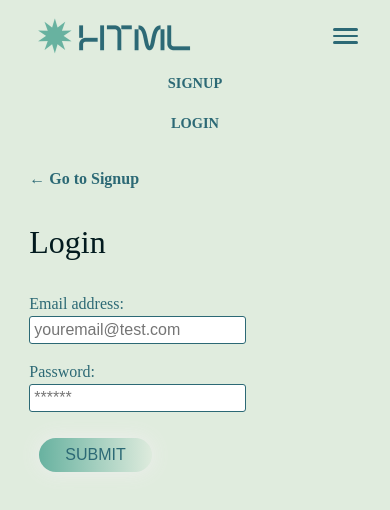
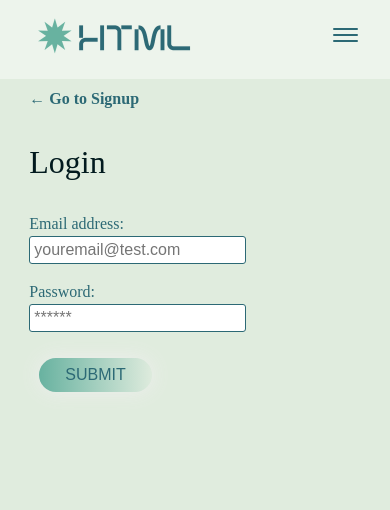
Before and after one commit to Lightfooted/High-Tech-Match-Love, a React (Create React App) app in the folder client/: page /login in a window 390 px wide. Shown: the top 510 px of the page. Built offline with nearby package versions, Linux system fonts and the light colour scheme; a web font is replaced by a local one.

Commit message:
navbar is fully responsive

```diff
--- a/client/src/components/Navbar/index.js
+++ b/client/src/components/Navbar/index.js
@@ -7,12 +7,13 @@ import styled from 'styled-components';
 
 
 const Navbar = () => {
+    const [isOpen, setIsOpen] = useState(false);
 
 
     function showNavigation() {
         if (Auth.loggedIn()) {
             return (
-                <Menu>
+                <Menu isOpen={isOpen}>
                     <Link className="my-1" to="/profile">
                         <MenuLink>Profile</MenuLink>
                     </Link>
@@ -32,7 +33,7 @@ const Navbar = () => {
             );
         } else {
             return (
-                <Menu>
+                <Menu isOpen={isOpen}>
                     <Link className="my-1" to="/signup">
                         <MenuLink>Signup</MenuLink>
                     </Link>
@@ -51,7 +52,7 @@ const Navbar = () => {
                     <img src={Logo} height="40" width="180" alt="text here" />
                 </span>
             </Link>
-            <Hamburger>
+            <Hamburger onClick={ ()=>setIsOpen(!isOpen) }>
                 <span />
                 <span />
                 <span />
@@ -69,7 +70,7 @@ const Nav = styled.div`
     display: flex;
     justify-content: space-between;
     flex-wrap: wrap;
-    background: none;
+    background: rgba(255,255,255, .4);
 `;
 
 const Hamburger = styled.div`
@@ -78,7 +79,7 @@ const Hamburger = styled.div`
     padding-top: .75rem;
 
     span{
-        height: 2.5px;
+        height: 2px;
         width: 25px;
         background: #2C6975;
         margin-bottom: 4px;
@@ -102,11 +103,13 @@ const Menu = styled.div`
     justify-content: space-between;
     align-items: center;
     position: relative;
+    transition: all .6s ease-in-out;
 
     @media (max-width:768px){
         overflow: hidden;
         flex-direction: column;
         width: 100%;
+        max-height: ${({ isOpen }) => (isOpen ? "300px" : "0")};
     }
 `;
 
```
